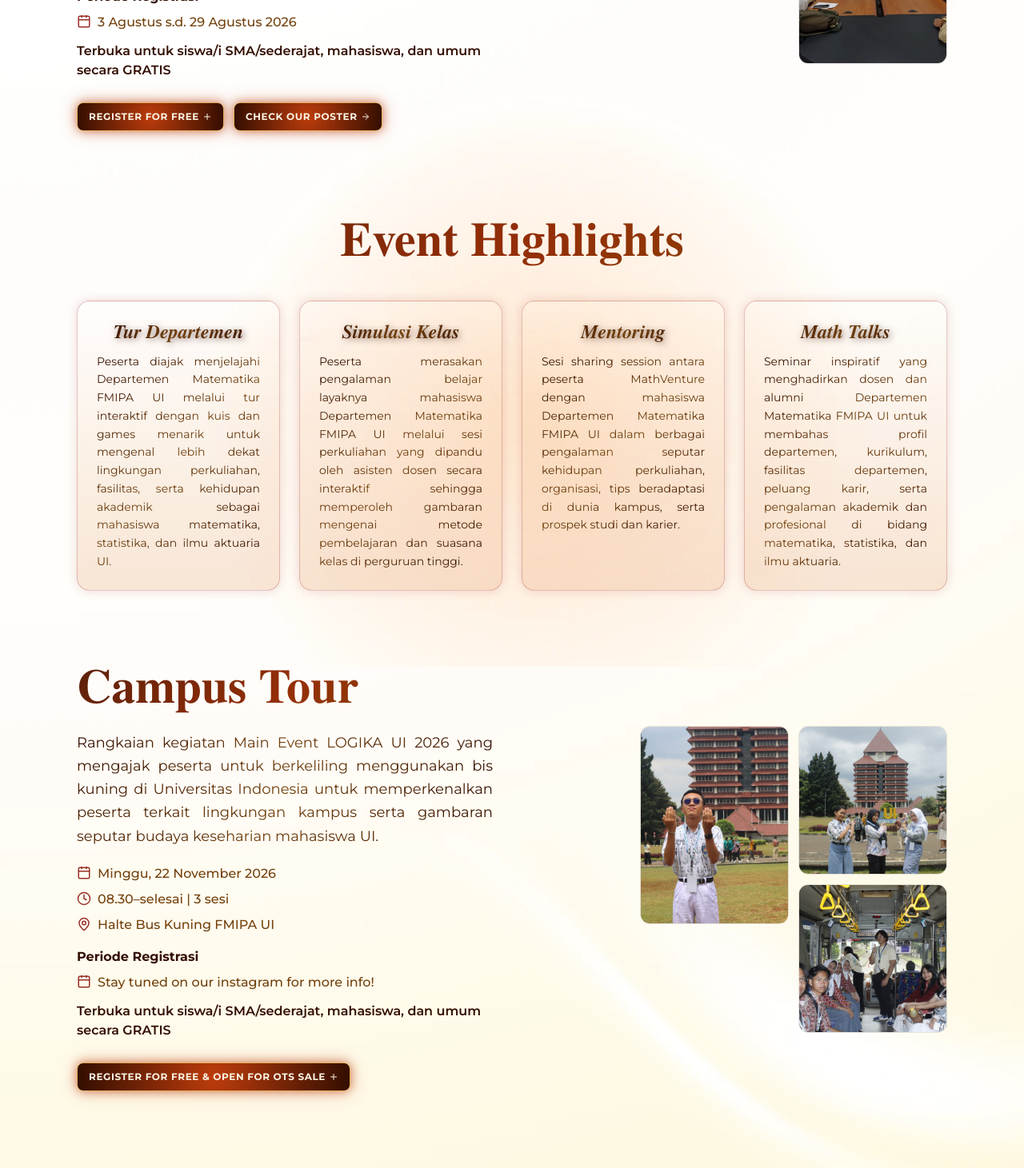
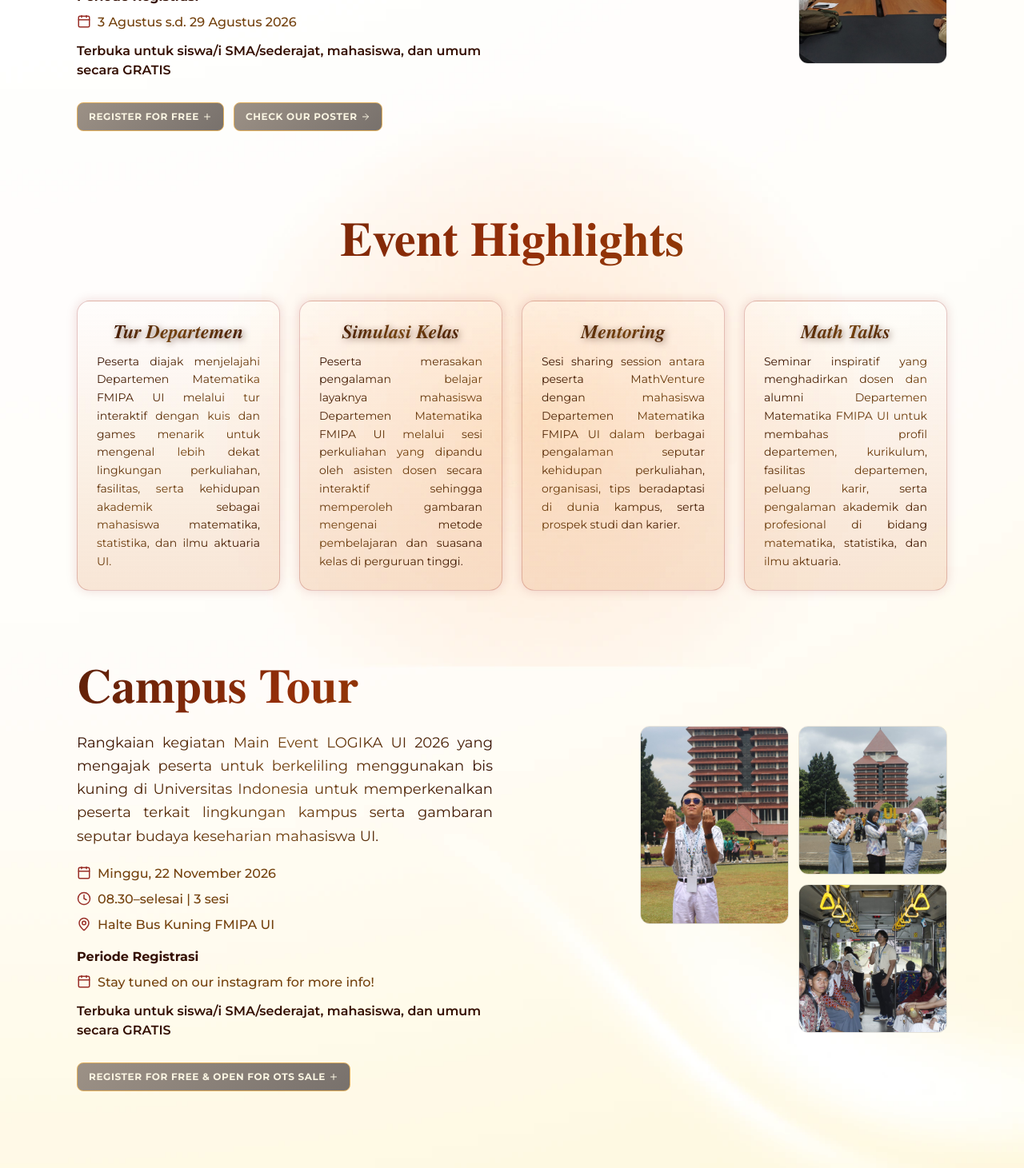
Before and after one commit to abhiramadw/logika-ui-26, a Next.js app: page /events in a window 1280 px wide. Shown: the part 1140-2601 px from the top of the page at 80% size. Built offline with nearby package versions, Linux system fonts and the light colour scheme.

Commit message:
disabled button di events page

```diff
--- a/src/components/events/EventsPage.tsx
+++ b/src/components/events/EventsPage.tsx
@@ -1,7 +1,6 @@
 "use client";
 
 import type { CSSProperties, ReactNode } from "react";
-import Link from "next/link";
 import Image from "next/image";
 import { motion } from "framer-motion";
 import { Calendar, MapPin, Clock, User, Plus, ArrowRight } from "lucide-react";
@@ -33,6 +32,24 @@
   textTransform: "uppercase",
   letterSpacing: "0.05em",
   cursor: "pointer",
+  display: "flex",
+  alignItems: "center",
+  justifyContent: "center",
+  gap: "4px",
+};
+
+const btnDisabledStyle: CSSProperties = {
+  background: "linear-gradient(135deg, #9c9186, #78716c)",
+  border: "1px solid #e3b05c",
+  borderRadius: "8px",
+  padding: "8px 14px",
+  color: "#faf5e2",
+  fontFamily: "inherit",
+  fontSize: "12px",
+  fontWeight: "bold",
+  textTransform: "uppercase",
+  letterSpacing: "0.05em",
+  cursor: "not-allowed",
   display: "flex",
   alignItems: "center",
   justifyContent: "center",
@@ -238,12 +255,12 @@
               </p>
             </div>
             <div className="flex flex-wrap gap-3 pt-2">
-              <Link href="#" style={btnStyle}>
+              <button type="button" disabled aria-disabled="true" style={btnDisabledStyle} className="cursor-not-allowed">
                 REGISTER FOR FREE <Plus size={12} />
-              </Link>
-              <Link href="#" style={btnStyle}>
+              </button>
+              <button type="button" disabled aria-disabled="true" style={btnDisabledStyle} className="cursor-not-allowed">
                 CHECK OUR POSTER <ArrowRight size={12} />
-              </Link>
+              </button>
             </div>
           </div>
           <div className="flex-1 w-full flex justify-center md:justify-end">
@@ -315,9 +332,9 @@
               </p>
             </div>
             <div className="flex flex-wrap gap-3 pt-2">
-              <Link href="#" style={btnStyle}>
+              <button type="button" disabled aria-disabled="true" style={btnDisabledStyle} className="cursor-not-allowed">
                 REGISTER FOR FREE & OPEN FOR OTS SALE <Plus size={12} />
-              </Link>
+              </button>
             </div>
           </div>
           <div className="flex-1 w-full flex justify-center md:justify-end">
@@ -365,9 +382,9 @@
               </p>
             </div>
             <div className="flex flex-wrap gap-3 pt-2">
-              <Link href="#" style={btnStyle}>
+              <button type="button" disabled aria-disabled="true" style={btnDisabledStyle} className="cursor-not-allowed">
                 REGISTER FOR FREE & OPEN FOR OTS SALE <Plus size={12} />
-              </Link>
+              </button>
             </div>
           </div>
           <div className="flex-1 w-full flex justify-center md:justify-end">
```
